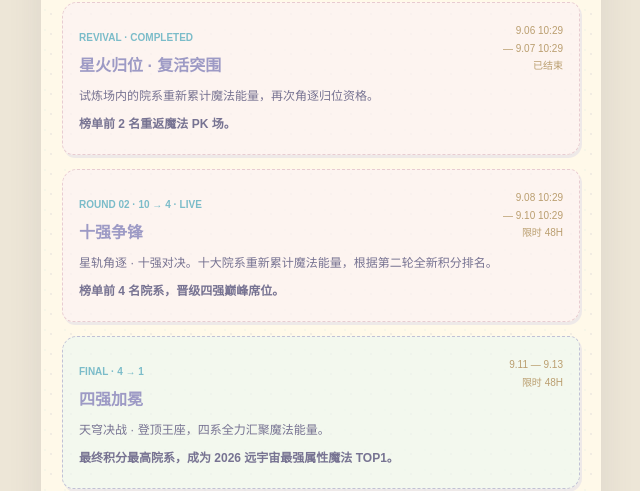
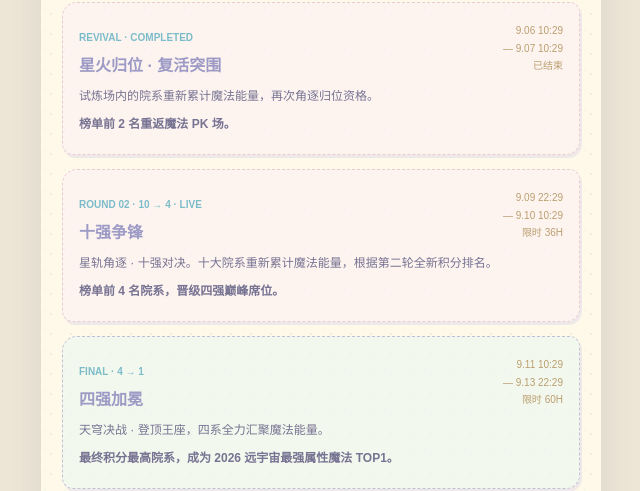
Before and after one commit to Cham1029/magic-pk, a website: page index.html in a window 1280 px wide. Shown: the part 1936-2427 px from the top of the page, 319-959 px from the left. Drawn offline with Linux system fonts and the light colour scheme; no server answers.

Commit message:
Add files via upload

```diff
--- a/index.html
+++ b/index.html
@@ -22,7 +22,7 @@
   <section class="section"><div class="heading"><span class="en">WELCOME, YOUNG WIZARD</span><h2>魔法序章</h2><div class="divider">✦　✧　✦</div></div><p class="intro">星轨流转，流星划过夜空，蓝色魔法塔在星河驻足。手握魔法杖，接下星光任务，把点点魔法相互簇拥，齐力照亮整片宇宙星空。</p><div class="shop"><strong>🪄 魔法能量店铺</strong><p>VD远宇宙米饭制造厂</p><p class="rate">1 能量值 = 1.29 r = 1.29 魔法值</p></div></section>
   <section class="section" id="rank"><div class="heading"><span class="en">MAGIC ENERGY RANKING</span><h2>属性销量魔法榜</h2><div class="divider">✦　✧　✦</div></div><p class="rank-status" id="sales-status">正在连接远宇宙魔法档案…</p><div class="sales-board" id="sales-board" hidden></div><p class="sales-time" id="sales-time"></p></section>
   <section class="section" id="report"><div class="heading"><span class="en">ROUND 01 & ROUND 02· FINAL REPORT</span><h2>星火归位 · 复活突围</h2><div class="divider">✦　✧　✦</div></div><div class="report-stats"><div class="report-stat"><strong>144,411.63</strong><span>总魔法值</span></div><div class="report-stat"><strong>111,947</strong><span>总能量值</span></div></div><p class="sales-time">第二轮战报 · 26 进 8 & 复活赛 · 已圆满结束</p></section>
-  <section class="section" id="rule"><div class="heading"><span class="en">MAGICAL ATTRIBUTE TOURNAMENT</span><h2>魔法属性 PK 赛制</h2><div class="divider">✦　✧　✦</div></div><div class="rounds"><article class="round"><div class="round-top"><div><span class="round-num">ROUND 01 · COMPLETED</span><h3>二十六星海选</h3></div><span class="date">9.03 10:29<br>— 9.05 10:29<br>已结束</span></div><p>星芒初醒 · 全员试炼。26 个魔法属性院系全员出战，按各院系魔法能量总值排名。</p><p class="result">总榜前 8 名院系，成功晋级十强席位。</p></article><article class="round revival"><div class="round-top"><div><span class="round-num">REVIVAL · COMPLETED</span><h3>星火归位 · 复活突围</h3></div><span class="date">9.06 10:29<br>— 9.07 10:29<br>已结束</span></div><p>试炼场内的院系重新累计魔法能量，再次角逐归位资格。</p><p class="result">榜单前 2 名重返魔法 PK 场。</p></article><article class="round revival"><div class="round-top"><div><span class="round-num">ROUND 02 · 10 → 4 · LIVE</span><h3>十强争锋</h3></div><span class="date">9.08 10:29<br>— 9.10 10:29<br>限时 48H</span></div><p>星轨角逐 · 十强对决。十大院系重新累计魔法能量，根据第二轮全新积分排名。</p><p class="result">榜单前 4 名院系，晋级四强巅峰席位。</p></article><article class="round"><div class="round-top"><div><span class="round-num">FINAL · 4 → 1</span><h3>四强加冕</h3></div><span class="date">9.11 — 9.13<br>限时 48H</span></div><p>天穹决战 · 登顶王座，四系全力汇聚魔法能量。</p><p class="result">最终积分最高院系，成为 2026 远宇宙最强属性魔法 TOP1。</p></article></div><p class="honor">✦ 止步十强院系获「星辉魔法师」专属荣誉及远宇宙魔法档案记录。</p></section>
+  <section class="section" id="rule"><div class="heading"><span class="en">MAGICAL ATTRIBUTE TOURNAMENT</span><h2>魔法属性 PK 赛制</h2><div class="divider">✦　✧　✦</div></div><div class="rounds"><article class="round"><div class="round-top"><div><span class="round-num">ROUND 01 · COMPLETED</span><h3>二十六星海选</h3></div><span class="date">9.03 10:29<br>— 9.05 10:29<br>已结束</span></div><p>星芒初醒 · 全员试炼。26 个魔法属性院系全员出战，按各院系魔法能量总值排名。</p><p class="result">总榜前 8 名院系，成功晋级十强席位。</p></article><article class="round revival"><div class="round-top"><div><span class="round-num">REVIVAL · COMPLETED</span><h3>星火归位 · 复活突围</h3></div><span class="date">9.06 10:29<br>— 9.07 10:29<br>已结束</span></div><p>试炼场内的院系重新累计魔法能量，再次角逐归位资格。</p><p class="result">榜单前 2 名重返魔法 PK 场。</p></article><article class="round revival"><div class="round-top"><div><span class="round-num">ROUND 02 · 10 → 4 · LIVE</span><h3>十强争锋</h3></div><span class="date">9.09 22:29<br>— 9.10 10:29<br>限时 36H</span></div><p>星轨角逐 · 十强对决。十大院系重新累计魔法能量，根据第二轮全新积分排名。</p><p class="result">榜单前 4 名院系，晋级四强巅峰席位。</p></article><article class="round"><div class="round-top"><div><span class="round-num">FINAL · 4 → 1</span><h3>四强加冕</h3></div><span class="date">9.11 10:29<br>— 9.13 22:29<br>限时 60H</span></div><p>天穹决战 · 登顶王座，四系全力汇聚魔法能量。</p><p class="result">最终积分最高院系，成为 2026 远宇宙最强属性魔法 TOP1。</p></article></div><p class="honor">✦ 止步十强院系获「星辉魔法师」专属荣誉及远宇宙魔法档案记录。</p></section>
   <section class="section" id="prize"><div class="heading"><span class="en">REWARDS &amp; HONOURS</span><h2>魔法奖励</h2><div class="divider">✦　✧　✦</div></div><div class="prizes"><article class="prize"><span class="prize-icon">🏆</span><h3>荣誉奖励 · 属性专属</h3><ul><li>前 10 强获专属属性小卡</li><li>前 4 强获专属属性视频</li><li>属性 TOP1 获云包场冠名权</li></ul></article><article class="prize"><span class="prize-icon">🎁</span><h3>学员奖励 · 个人满赠</h3><ul><li>30 能量值：1 小卡 <em class="unlocked">已解锁</em></li><li>100 能量值：1 小卡 + 1 钥匙扣 <em class="unlocked">已解锁</em></li><li>150 能量值：加赠 1 小卡</li><li>300 能量值：加赠 1 卡套</li></ul></article><article class="prize"><span class="prize-icon">🌟</span><h3>目标里程碑 · 全员满赠</h3><ul><li>15 万：OK 绷贴纸 <em class="unlocked">已解锁</em></li><li>30 万：学生证　·　45 万：票根　·　70 万：杯垫</li></ul></article></div><div class="reward-showcase"><img src="assets/unlocked-rewards.jpg" alt="已解锁奖励：30能量值小卡、100能量值亚克力钥匙扣、15万魔法值贴纸"><p class="reward-caption">✦ 已解锁奖励展示 ✦</p></div></section>
   <section class="cta" id="join"><div class="heading"><span class="en">THE STARS ARE WAITING</span><h2>点燃你的魔法能量</h2><div class="divider">✦　✧　✦</div></div><p>十强星轨正在转动，为你的属性院系注入魔法能量。</p><a class="button" href="https://k.youshop10.com/3SKw6j21?a=b&amp;p=iphone&amp;wfr=BuyercopyURL&amp;share_relation=fcf92045a6f0531c_1388062718_1" target="_blank" rel="noopener">✦ 进入十强争锋活动页</a></section>
   <footer>© 2026 陈哲远粉丝支持站 · 非官方个人应援网页</footer>
```
